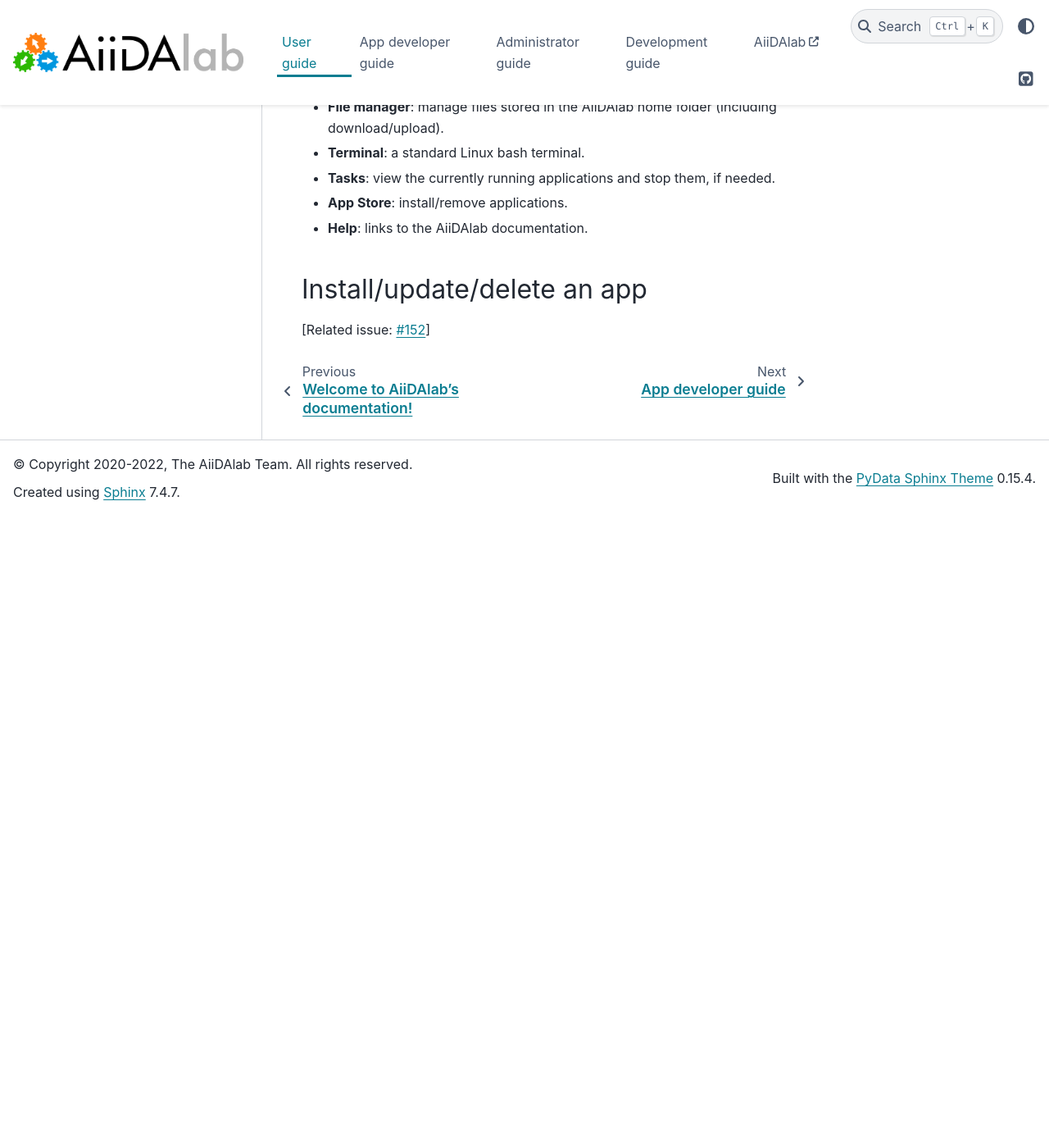
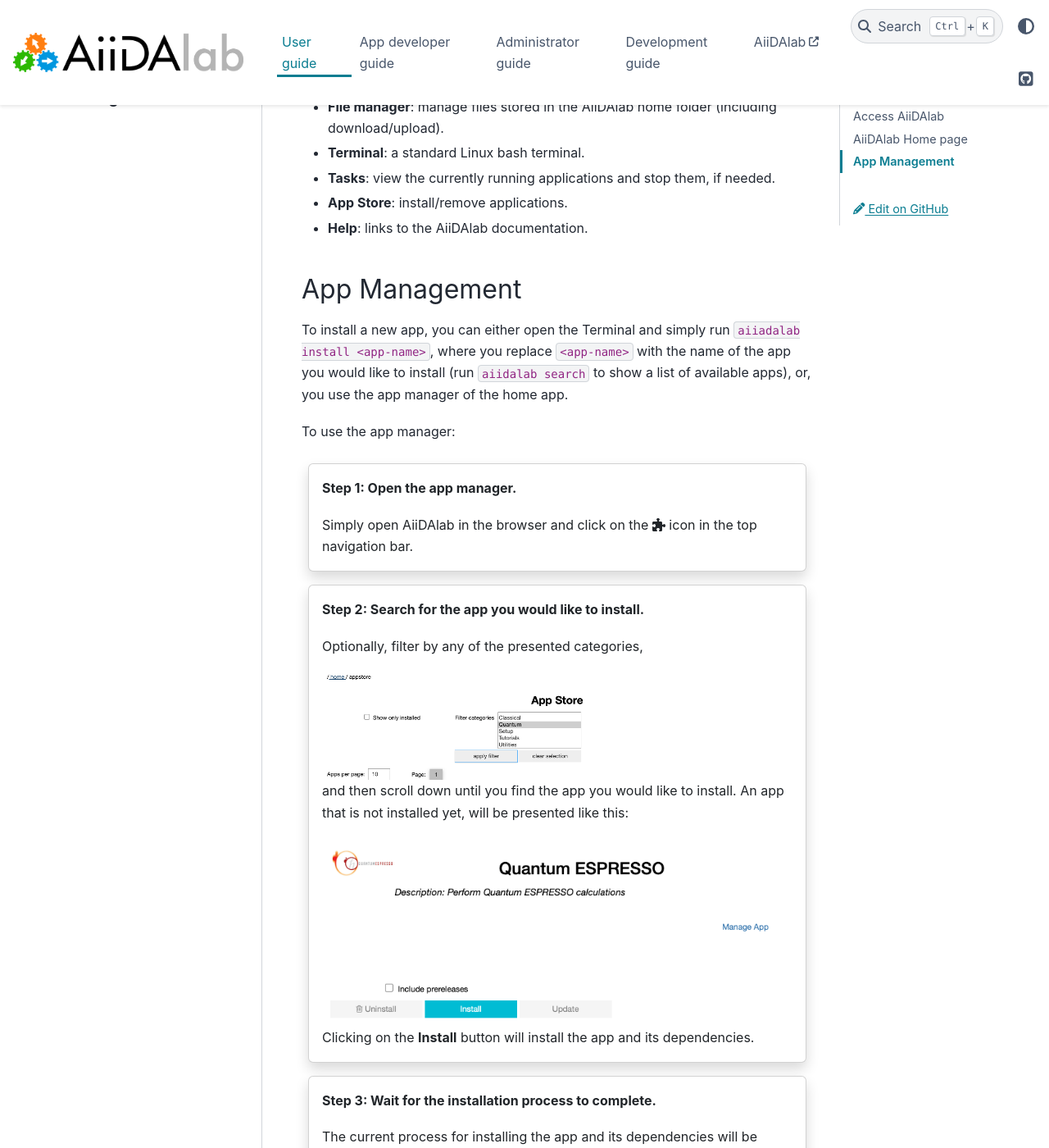
Before and after one commit to aiidalab/aiidalab, a Sphinx documentation site: the page built from docs/source/usage/index.rst, in a window 1280 px wide and 1400 px high, scrolled down 1748 px. Shown: the whole window at 82% size. Built offline with Sphinx 7.4.7 and the PyData theme 0.15.4, drawn with Linux system fonts in a browser that asks for light colours; pages that are not in the unit, such as notebooks, are missing from menus; before the commit the page ends 2378 px from its top, so only the background shows below that; some of the changed text lies outside the part shown.

Commit message:
Docs: Update instructions for app management.
Closes #152.

```diff
--- a/docs/source/usage/index.rst
+++ b/docs/source/usage/index.rst
@@ -80,8 +80,53 @@ Its main features are:
 - **Help**: links to the AiiDAlab documentation.
 
 
-****************************
-Install/update/delete an app
-****************************
+**************
+App Management
+**************
 
-[Related issue: `#152 <https://github.com/aiidalab/aiidalab/issues/152>`_]
+To install a new app, you can either open the Terminal and simply run ``aiiadalab install <app-name>``, where you replace ``<app-name>`` with the name of the app you would like to install (run ``aiidalab search`` to show a list of available apps), or, you use the app manager of the home app.
+
+To use the app manager:
+
+.. panels::
+   :container: container-lg pb-3
+   :column: col-lg-12 p-2
+
+   **Step 1: Open the app manager.**
+
+   Simply open AiiDAlab in the browser and click on the :fa:`puzzle-piece` icon in the top navigation bar.
+
+   ---
+
+   **Step 2: Search for the app you would like to install.**
+
+   Optionally, filter by any of the presented categories,
+
+   .. image:: ../_static/app-management-app-store.png
+
+   and then scroll down until you find the app you would like to install.
+   An app that is not installed yet, will be presented like this:
+
+   .. image:: ../_static/app-management-app-not-installed.png
+
+   Clicking on the **Install** button will install the app and its dependencies.
+
+   ---
+
+   **Step 3: Wait for the installation process to complete.**
+
+   The current process for installing the app and its dependencies will be displayed via a terminal widget.
+   Wait until the process has completed:
+
+   .. image:: ../_static/app-management-app-instalation-finished.png
+
+   ---
+
+   **Step 4: Start the app from the start page.**
+
+   The newly installed app should now show up on the start page.
+
+   .. image:: ../_static/app-management-start-page.png
+
+   Each app banner also shows an indicator about whether there is an update available (see screenshot above).
+   To *update the app*, click on **Manage App** and then on the **Update**.
```
Also changed, not shown: docs/source/_static/app-management-app-instalation-finished.png (added), docs/source/_static/app-management-app-installation-in-progress.png (added), docs/source/_static/app-management-app-not-installed.png (added), docs/source/_static/app-management-app-store.png (added), docs/source/_static/app-management-start-page.png (added).
